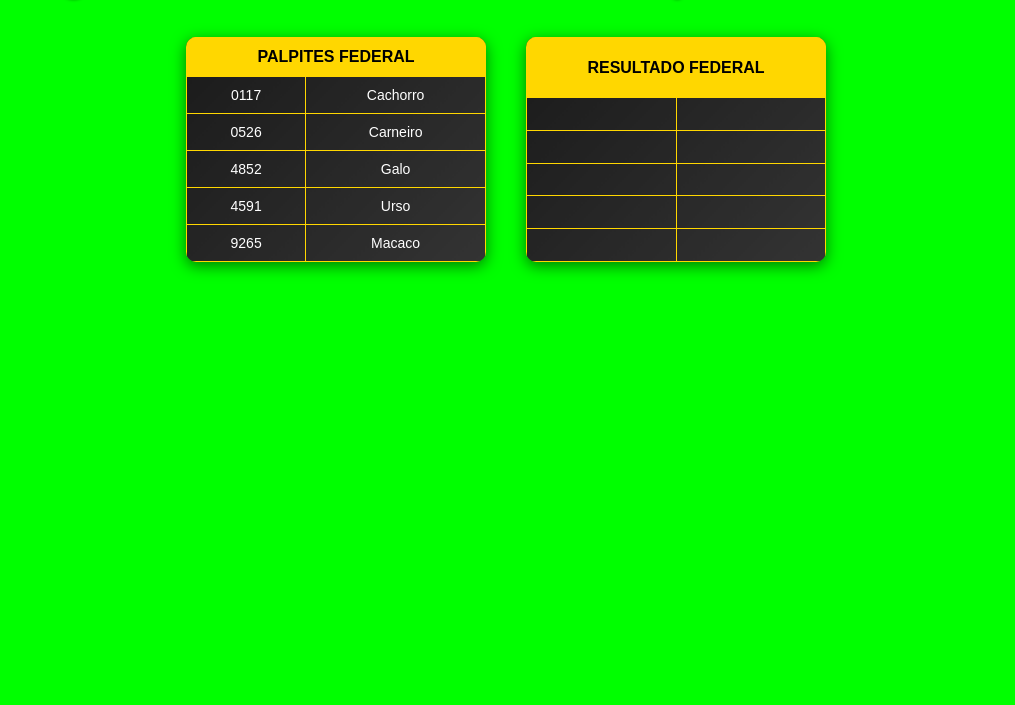
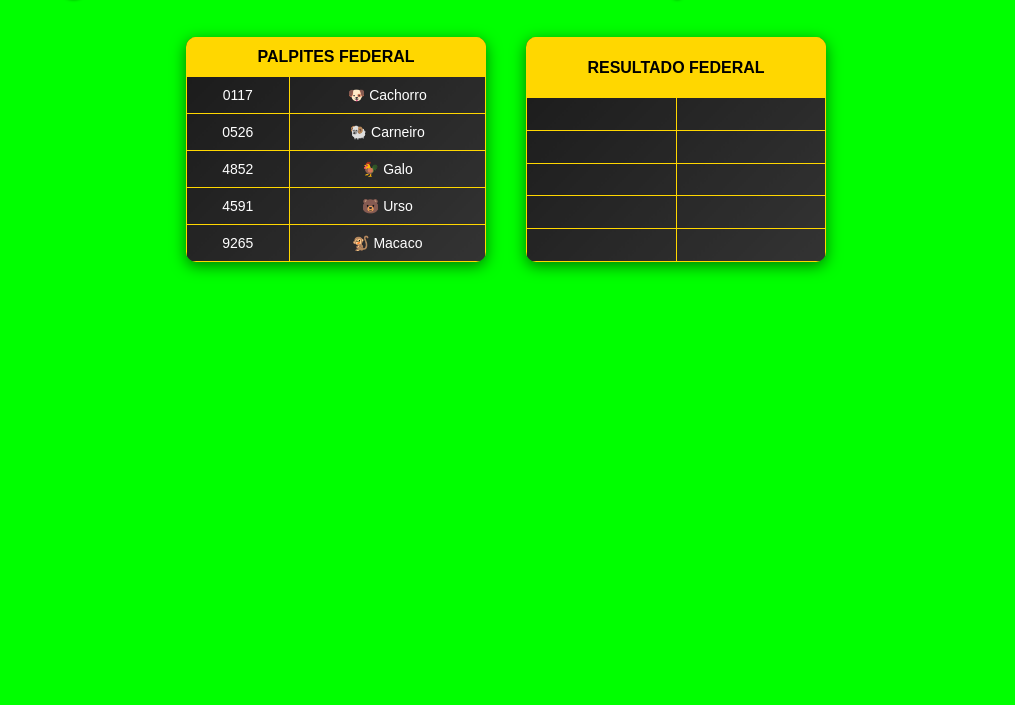
Before and after one commit to morenodasortejb/LIVE-FEDERAL, a plain HTML site: page index.html in a window 1280 px wide. Shown: the part 95-800 px from the top of the page, without its empty margins (134-1149 px from the left). Drawn offline with Linux system fonts and the light colour scheme.

Commit message:
Update index.html

```diff
--- a/index.html
+++ b/index.html
@@ -78,7 +78,7 @@
             border: none;
             border-radius: 5px;
             font-size: 14px;
-            cursesultadosor: pointer;
+            cursor: pointer;
             transition: background-color 0.3s;
         }
         .update-section button:hover {
@@ -157,27 +157,47 @@
     </div>
 
     <script>
-        // Função para associar números aos animais do Jogo do Bicho
+        // Função para associar números aos animais do Jogo do Bicho com emojis
         function getAnimal(milhar) {
             const lastTwo = parseInt(milhar.slice(-2)); // Pegar os dois últimos dígitos
             const animals = [
-                { name: "Avestruz", range: [1, 4] }, { name: "Águia", range: [5, 8] },
-                { name: "Burro", range: [9, 12] }, { name: "Borboleta", range: [13, 16] },
-                { name: "Cachorro", range: [17, 20] }, { name: "Cabra", range: [21, 24] },
-                { name: "Carneiro", range: [25, 28] }, { name: "Camelo", range: [29, 32] },
-                { name: "Cobra", range: [33, 36] }, { name: "Coelho", range: [37, 40] },
-                { name: "Cavalo", range: [41, 44] }, { name: "Elefante", range: [45, 48] },
-                { name: "Galo", range: [49, 52] }, { name: "Gato", range: [53, 56] },
-                { name: "Jacaré", range: [57, 60] }, { name: "Leão", range: [61, 64] },
-                { name: "Macaco", range: [65, 68] }, { name: "Porco", range: [69, 72] },
-                { name: "Pavão", range: [73, 76] }, { name: "Peru", range: [77, 80] },
-                { name: "Touro", range: [81, 84] }, { name: "Tigre", range: [85, 88] },
-                { name: "Urso", range: [89, 92] }, { name: "Veado", range: [93, 96] },
-                { name: "Vaca", range: [97, 0] } // 97-00
+                { name: "Avestruz", emoji: "🦤", range: [1, 4] },
+                { name: "Águia", emoji: "🦅", range: [5, 8] },
+                { name: "Burro", emoji: "🦷", range: [9, 12] },
+                { name: "Borboleta", emoji: "🦋", range: [13, 16] },
+                { name: "Cachorro", emoji: "🐶", range: [17, 20] },
+                { name: "Cabra", emoji: "🐐", range: [21, 24] },
+                { name: "Carneiro", emoji: "🐏", range: [25, 28] },
+                { name: "Camelo", emoji: "🐪", range: [29, 32] },
+                { name: "Cobra", emoji: "🐍", range: [33, 36] },
+                { name: "Coelho", emoji: "🐰", range: [37, 40] },
+                { name: "Cavalo", emoji: "🐴", range: [41, 44] },
+                { name: "Elefante", emoji: "🐘", range: [45, 48] },
+                { name: "Galo", emoji: "🐓", range: [49, 52] },
+                { name: "Gato", emoji: "🐱", range: [53, 56] },
+                { name: "Jacaré", emoji: "🐊", range: [57, 60] },
+                { name: "Leão", emoji: "🦁", range: [61, 64] },
+                { name: "Macaco", emoji: "🐒", range: [65, 68] },
+                { name: "Porco", emoji: "🐷", range: [69, 72] },
+                { name: "Pavão", emoji: "🦚", range: [73, 76] },
+                { name: "Peru", emoji: "🦃", range: [77, 80] },
+                { name: "Touro", emoji: "🐂", range: [81, 84] },
+                { name: "Tigre", emoji: "🐅", range: [85, 88] },
+                { name: "Urso", emoji: "🐻", range: [89, 92] },
+                { name: "Veado", emoji: "🦌", range: [93, 96] },
+                { name: "Vaca", emoji: "🐄", range: [97, 0] } // 97-00
             ];
+
             for (let animal of animals) {
-                if (lastTwo >= animal.range[0] && lastTwo <= animal.range[1]) {
-                    return animal.name;
+                if (animal.range[1] >= animal.range[0]) {
+                    if (lastTwo >= animal.range[0] && lastTwo <= animal.range[1]) {
+                        return `${animal.emoji} ${animal.name}`;
+                    }
+                } else {
+                    // Caso especial para "Vaca" (97-00)
+                    if (lastTwo >= animal.range[0] || lastTwo <= animal.range[1]) {
+                        return `${animal.emoji} ${animal.name}`;
+                    }
                 }
             }
             return "Desconhecido";
```
